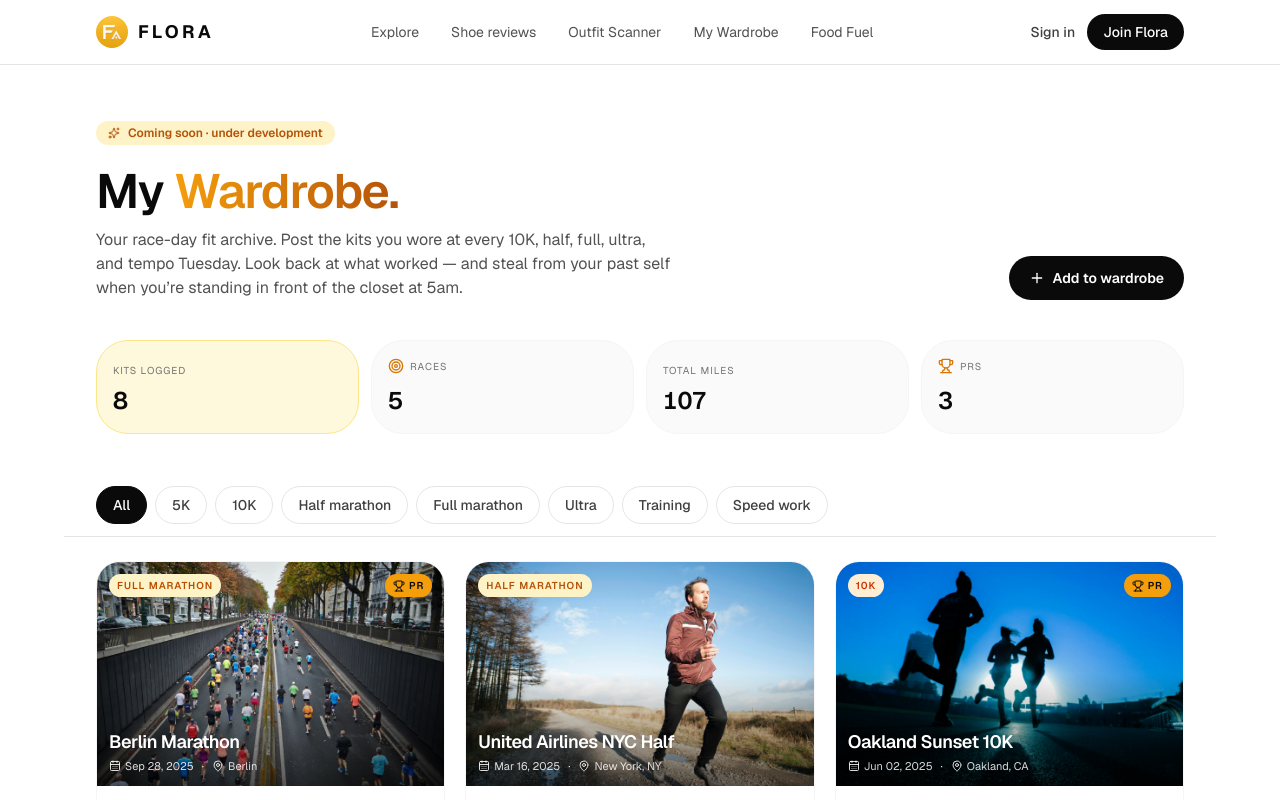
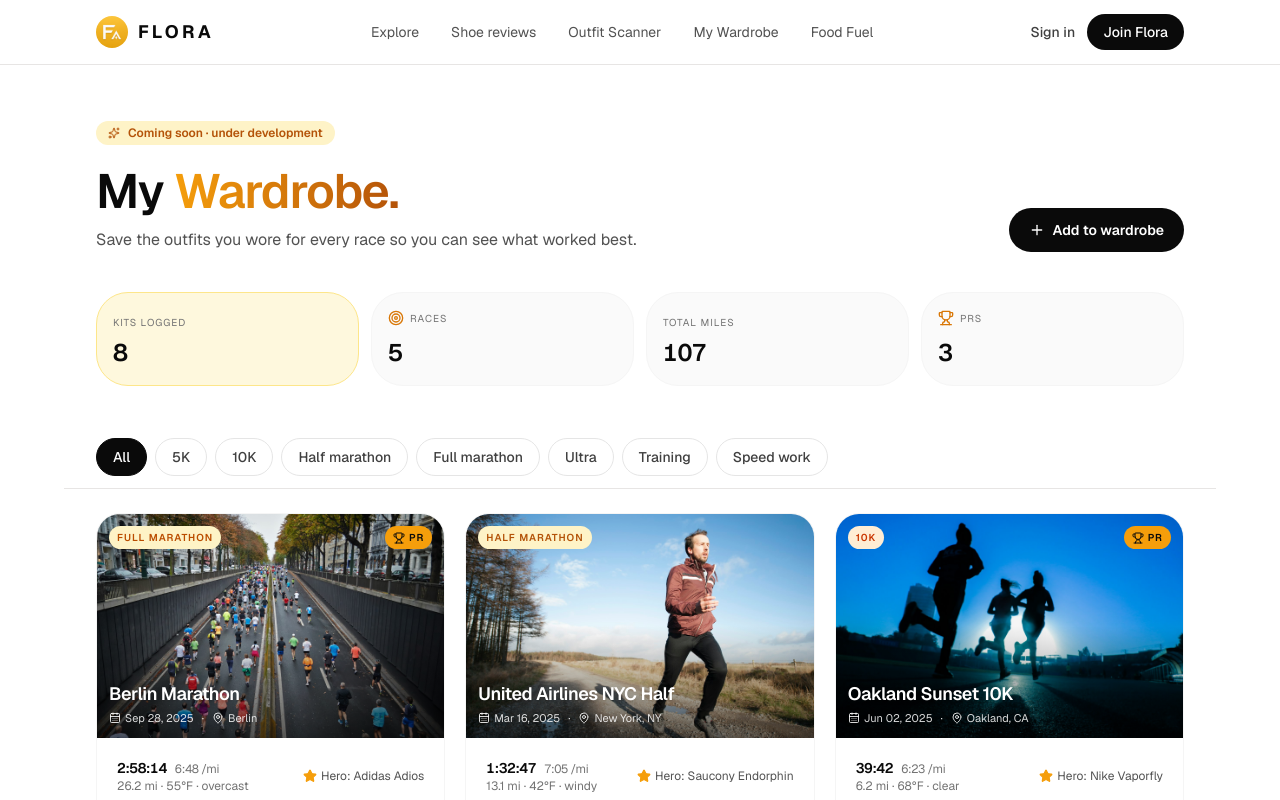
Before and after one commit to precieux-jewelry/flora, a Next.js app: page /wardrobe in a window 1280 px wide. Shown: the top 800 px of the page. Built offline with nearby package versions, Linux system fonts and the light colour scheme; no server answers.

Commit message:
copy: simplify section subheads to one plain-English sentence

```diff
--- a/app/fuel/page.tsx
+++ b/app/fuel/page.tsx
@@ -28,9 +28,7 @@ export default function FuelPage() {
             </span>
           </h1>
           <p className="mt-4 max-w-xl text-neutral-600">
-            Gels, chews, drink mix, real-food bars — what actually goes down at
-            mile 22. Reviews coming from real marathoners, ultra-runners, and
-            5K beginners.
+            See the best snacks and drinks runners use to get energy on long runs.
           </p>
           <div className="mt-7 flex flex-col sm:flex-row gap-3">
             <Link
--- a/app/scanner/page.tsx
+++ b/app/scanner/page.tsx
@@ -66,10 +66,7 @@ export default function ScannerPage() {
               </span>
             </h1>
             <p className="mt-4 max-w-xl text-neutral-600">
-              Take a picture of any runner’s fit — yours, a Strava friend’s,
-              someone you saw on a long run. Flora identifies every piece and
-              shows where to buy it new <em>or</em> used from runners
-              reselling their old gear.
+              Snap a photo of any runner’s outfit and we’ll tell you what they’re wearing and where to buy it new or used.
             </p>
             <div className="mt-7 flex flex-col sm:flex-row gap-3">
               <Link
--- a/app/wardrobe/page.tsx
+++ b/app/wardrobe/page.tsx
@@ -41,10 +41,7 @@ export default function WardrobePage() {
                 </span>
               </h1>
               <p className="mt-3 max-w-xl text-neutral-600">
-                Your race-day fit archive. Post the kits you wore at every 10K,
-                half, full, ultra, and tempo Tuesday. Look back at what worked
-                — and steal from your past self when you’re standing in front
-                of the closet at 5am.
+                Save the outfits you wore for every race so you can see what worked best.
               </p>
             </div>
 
```
